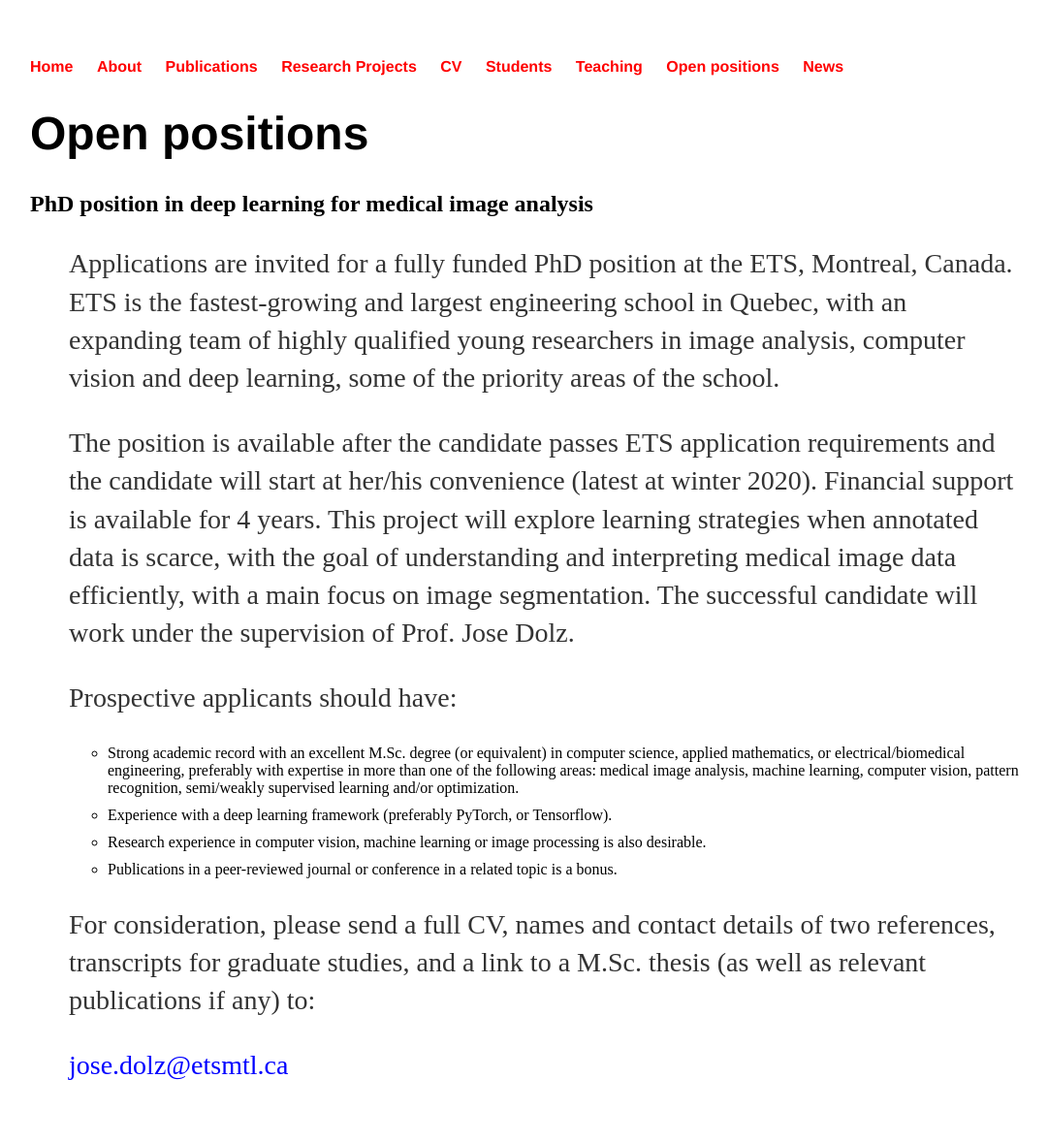
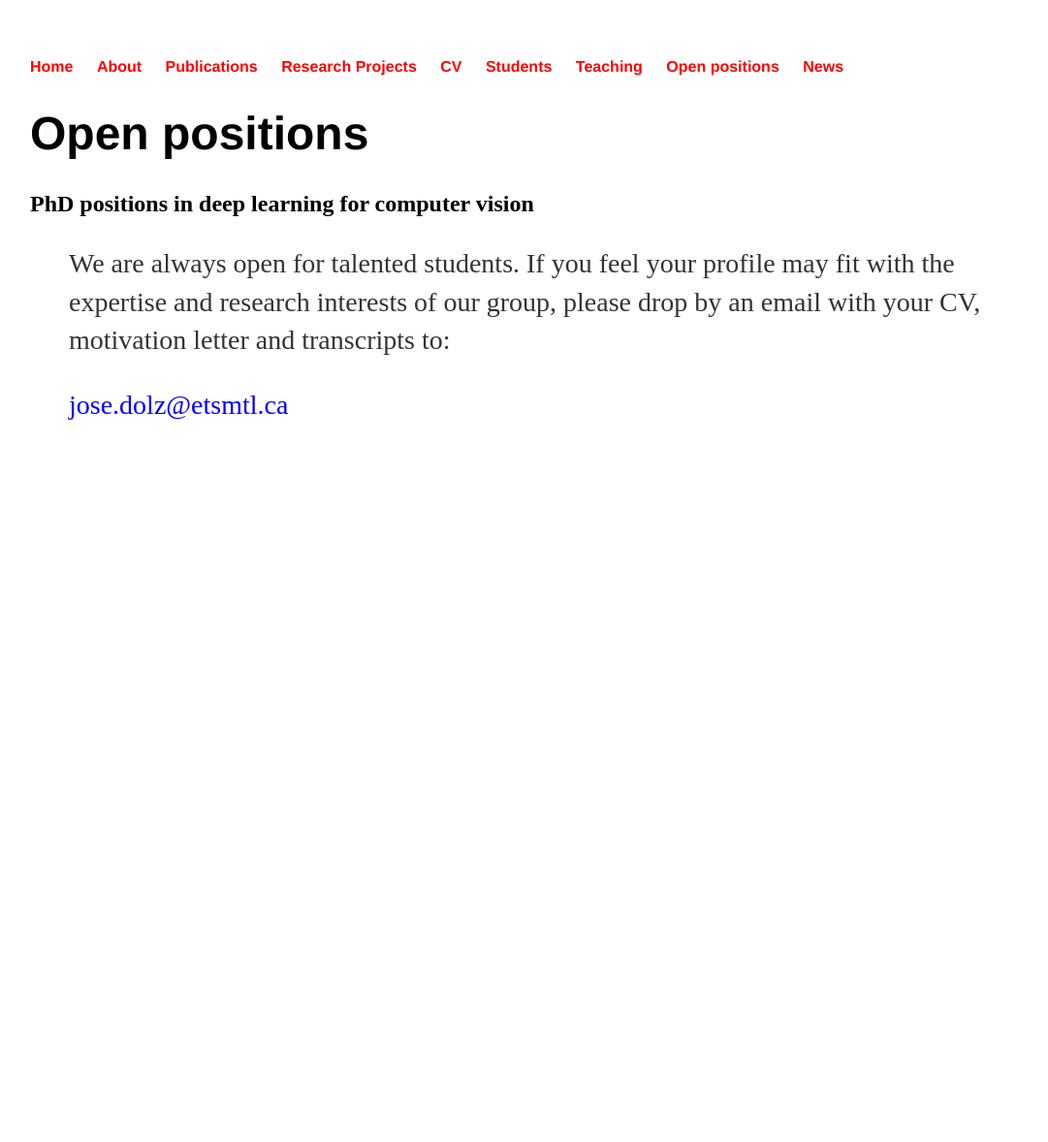
Before and after one commit to josedolz/josedolz.github.io, a Jekyll site: the page built from opening/index.html, in a window 1280 px wide. Shown: the whole page at 97% size, without its empty margins (97-1178 px from the left). Built offline with Jekyll 4.4.1, drawn with Linux system fonts in a browser that asks for light colours; after the commit the page ends 900 px from its top, so only the background shows below that.

Commit message:
update
update

```diff
--- a/opening/index.html
+++ b/opening/index.html
@@ -4,24 +4,9 @@ title: opening
 ---
 <div class="blurb">
 	<h1>Open positions</h1>
-	<h2>PhD position in deep learning for medical image analysis</h2>
+	<h2>PhD positions in deep learning for computer vision</h2>
 	<ul>
-		<p>Applications are invited for a fully funded PhD position at the ETS, Montreal, Canada. ETS is the fastest-growing and largest engineering school in Quebec, with an expanding team of highly qualified young researchers in image analysis, computer vision and deep learning, some of the priority areas of the school.
-
-<p>The position is available after the candidate passes ETS application requirements and the candidate will start at her/his convenience (latest at winter 2020). Financial support is available for 4 years. This project will explore learning strategies when annotated data is scarce, with the goal of understanding and interpreting medical image data efficiently, with a main focus on image segmentation. The successful candidate will work under the supervision of Prof. Jose Dolz.
-
-<p>Prospective applicants should have:
-
-<ul>
-  <li>Strong academic record with an excellent M.Sc. degree (or equivalent) in computer science, applied mathematics, or electrical/biomedical engineering, preferably with expertise in more than one of the following areas: medical image analysis, machine learning, computer vision, pattern recognition, semi/weakly supervised learning and/or optimization.</li>
-  <li>Experience with a deep learning framework (preferably PyTorch, or Tensorflow).</li>
-  <li>Research experience in computer vision, machine learning or image processing is also desirable.</li>
-  <li>Publications in a peer-reviewed journal or conference in a related topic is a bonus.</li>
-</ul>
-
-
-
-<p>For consideration, please send a full CV, names and contact details of two references, transcripts for graduate studies, and a link to a M.Sc. thesis (as well as relevant publications if any) to:
+		<p>We are always open for talented students. If you feel your profile may fit with the expertise and research interests of our group, please drop by an email with your CV, motivation letter and transcripts to:
 
 <p style="color:blue;">jose.dolz@etsmtl.ca
 
```
Also changed, not shown: 1 other file.
